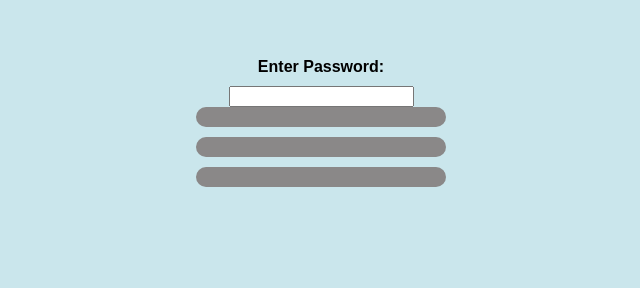
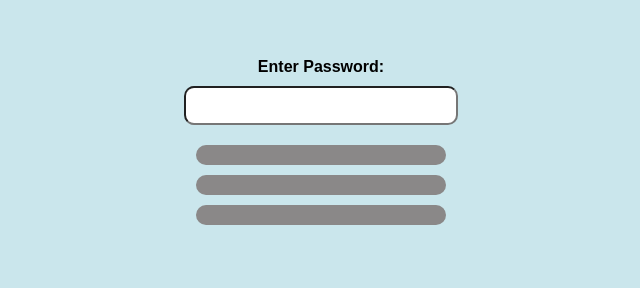
Before and after one commit to bohdanLu/projects, a plain HTML site: page password_strength/index.html in a window 1280 px wide. Shown: the whole page, without its empty margins (319-959 px from the left). Drawn offline with Linux system fonts and the light colour scheme.

Commit message:
Update style.css

```diff
--- a/password_strength/css/style.css
+++ b/password_strength/css/style.css
@@ -20,7 +20,7 @@ label{
 	margin-bottom: 10px;
 }
 
-#passwordField {
+#field {
 	width: 250px;
 	padding: 10px;
 	margin-bottom: 20px;
```
